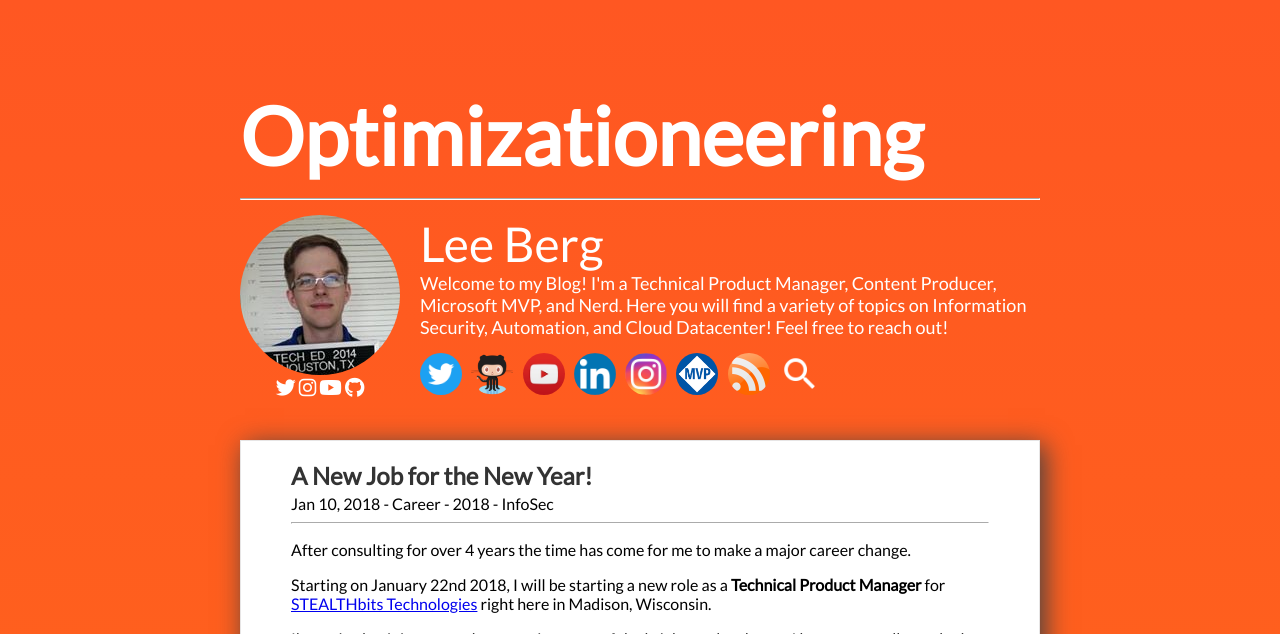
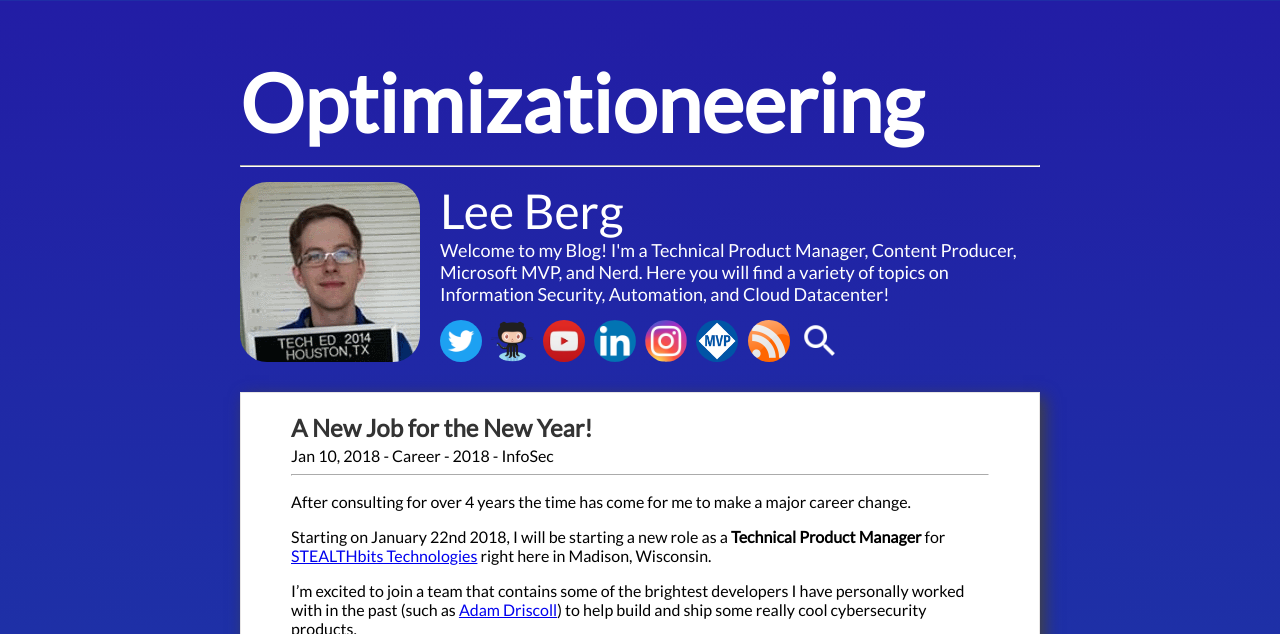
Before and after one commit to leeberg/BlogTest, a Jekyll site: the page built from index.html, in a window 1280 px wide, cut to the strip 0-634 px from the top of the page. Built offline with Jekyll 4.4.1, drawn with Linux system fonts in a browser that asks for light colours; nearby versions of some CDN libraries; the list of posts is cut into pages by our own code.

Commit message:
Color Scheme Change
Changes to Color / Header

```diff
--- a/_includes/footer.html
+++ b/_includes/footer.html
@@ -1,16 +1,22 @@
 <footer class="footer">
 
   <div class="footer_links">
+        <br>
+      <br>
       &copy; Copyright {{ site.time | date: '%Y' }} - Lee Berg - Jekyll & Github Pages
       <br>
       <br>
+
       <div class="footer_badges">
-          <a href="https://mvp.microsoft.com/en-us/PublicProfile/5001196"> <img src="{{ site.baseurl }}/assets/img/badges/MVP_Logo_Horizontal_Secondary_Blue286_CMYK_300ppi.png" height="42"width="42"></a>
-          <a href="http://www.twitter.com/leealanberg"><img src="{{ site.baseurl }}/assets/img/badges/Twitter_Logo_White_On_Blue.png" height="42" width="42"> </a>
-          <a href="http://www.youtube.com/leealanberg"><img src="{{ site.baseurl }}/assets/img/badges/youtube.png" height="42" width="42"> </a>
-          <a href="http://www.instagram.com/leealanberg"> <img src="{{ site.baseurl }}/assets/img/badges/insta.png" height="42" width="42"> </a>
-          <a href="http://www.github.com/leeberg"> <img src="{{ site.baseurl }}/assets/img/badges/Octocat.png" height="42"> </a>
-      </div>
+            <a href="http://www.twitter.com/leealanberg" target="_blank" ><img src="{{ site.baseurl }}/assets/img/badges/Twitter_Logo_White_On_Blue.png" height="42" width="42" alt="follow me on twitter!" ></a>
+            <a href="http://www.github.com/leeberg" target="_blank" > <img src="{{ site.baseurl }}/assets/img/badges/Octocat.png" height="42"> </a>
+            <a href="http://www.youtube.com/leealanberg" target="_blank" ><img src="{{ site.baseurl }}/assets/img/badges/youtube.png" height="42" width="42"> </a>
+            <a href="https://www.linkedin.com/in/leeberg" target="_blank" ><img src="{{ site.baseurl }}/assets/img/badges/LinkedIn_logo_initials.png" height="42" width="42"> </a>
+            <a href="http://www.instagram.com/leealanberg" target="_blank" > <img src="{{ site.baseurl }}/assets/img/badges/insta.png" height="42" width="42"> </a>
+            <a href="https://mvp.microsoft.com/en-us/PublicProfile/5001196" target="_blank" > <img src="{{ site.baseurl }}/assets/img/badges/MVP_Logo_Horizontal_Secondary_Blue286_CMYK_300ppi.png" height="42"width="42"></a>
+            <a href="http://leealanberg.com/feed.xml" target="_blank" > <img src="{{ site.baseurl }}/assets/img/badges/rss.png" height="42"width="42"></a>
+            <a href="{{ site.baseurl }}/search/" target="_blank" ><img src="{{ site.baseurl }}/assets/img/badges/ic_search_white_48dp_2x.png" height="42"> </a>
+        </div>
       <br>
       <br>
       Disclaimer: The opinions expressed herein are my own, and may all be wrong and may break everything you own.
--- a/_includes/header.html
+++ b/_includes/header.html
@@ -12,19 +12,12 @@
 
       <div class="header_bio_wrapper">
         <div class="header_potrait">
-          <img src="{{ site.baseurl }}/assets/img/headerpotrait.png" alt="Lee Berg">
-          <BR>
-          <center>
-          <a href="http://www.twitter.com/leealanberg"><i class="fa fa-lg fa-twitter" aria-hidden="true"></i></a>
-          <a href="http://www.instagram.com/leealanberg"><i class="fa fa-lg fa-instagram" aria-hidden="true"></i></a>
-          <a href="https://www.youtube.com/leealanberg"><i class="fa fa-lg fa-youtube" aria-hidden="true"></i></a>
-          <a href="http://www.github.com/leeberg"><i class="fa fa-lg fa-github" aria-hidden="true"></i></a>
-          </center>
+          <img src="{{ site.baseurl }}/assets/img/headerpotrait_new.png" alt="Lee Berg">
         </div>
 
         <div class="header_bio">
           Lee Berg
-          <div class="header_bio_secondrow">Welcome to my Blog! I'm a Technical Product Manager, Content Producer, Microsoft MVP, and Nerd. Here you will find a variety of topics on Information Security, Automation, and Cloud Datacenter! Feel free to reach out!</div>
+          <div class="header_bio_secondrow">Welcome to my Blog! I'm a Technical Product Manager, Content Producer, Microsoft MVP, and Nerd. Here you will find a variety of topics on Information Security, Automation, and Cloud Datacenter!</div>
 
 
 
--- a/css/base.scss
+++ b/css/base.scss
@@ -13,8 +13,8 @@ $base-line-height: 1.5;
 $spacing-unit : 30px;
 $text-color : #333333;
 $background-color: #fdfdfd;
-$brand-color : #FF9800;
-$brand-color-dark : #FF5722;
+$brand-color :  #01bab2; // rgb(3, 219, 178);
+$brand-color-dark :#221da5;  //rgb(42, 28, 146);
 $grey-color : #9E9E9E;
 $grey-color-light: #F5F5F5;
 $grey-color-dark : #424242;
@@ -46,8 +46,8 @@ body {
   width: $content-width;
   margin-left: auto;
   margin-right: auto;
-  padding-top: 25px;
-  padding-bottom: 15px;
+  //padding-top: 25px;
+  //padding-bottom: 15px;
   color: #fff;
   font: {
     family: $font-family;
@@ -68,7 +68,7 @@ body {
 .header_potrait{
   display: table-cell;
   img{
-    border-radius: 50%;
+    border-radius: 15%;
   }
    a{
     text-decoration: none;
@@ -349,7 +349,7 @@ hr.post {
     border-bottom: none;
     padding-bottom: 0;
   }
-  box-shadow: 5px 5px 25px #424242;
+  box-shadow: 5px 5px 15px #424242;
 }
 
 
@@ -395,7 +395,7 @@ hr.post {
     border-bottom: none;
     padding-bottom: 0;
   }
-  box-shadow: 5px 5px 25px #9E9E9E;
+  box-shadow: 5px 5px 15px #424242;
 
   vertical-align: middle;
 
```
Also changed, not shown: assets/img/headerpotrait_new.png (added).
